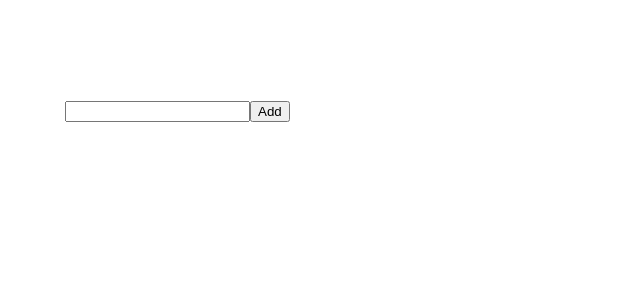
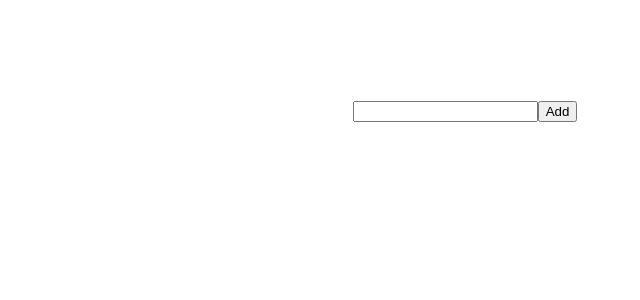
Before and after one commit to Randan/react-hl-hw, a React (Create React App) app in the folder todo/: page / in a window 1280 px wide. Shown: the top 300 px of the page, without its empty margins (175-815 px from the left). Built offline with nearby package versions, Linux system fonts and the light colour scheme.

Commit message:
checked el after deleting fixed; console.log for triggered events

```diff
--- a/todo/src/App.css
+++ b/todo/src/App.css
@@ -1,7 +1,11 @@
 .App {
   width: 800px;
   margin: 0 auto;
-  padding: 100px;
+  padding: 100px 0;
+  height: 100vh;
+  display: flex;
+  align-items: top;
+  justify-content: center;
 }
 
 ul {
--- a/todo/src/App.js
+++ b/todo/src/App.js
@@ -14,9 +14,11 @@ class App extends React.Component {
         }
     }
 
-    onChange = (value) => {
-        this.setState({value});
-    }
+    componentDidMount = () => console.log('App.js', 'componentDidMount');
+    componentDidUpdate = () => console.log('App.js', 'componentDidUpdate');
+    componentWillUnmount = () => console.log('App.js', 'componentWillUnmount');
+
+    onChange = (value) => this.setState({value});
 
     onSubmit = () => {
         const {value, list} = this.state;
@@ -44,8 +46,16 @@ class App extends React.Component {
         const {list} = this.state;
         const {onChange, onSubmit, removeItem} = this;
 
+        /**
+         * console.log() 'cause render message elements
+         * about render elements to DOM will trigger
+         * componentDidUpdate() which will lead to a loop
+         */
+        console.log('App.js', 'render');
+
         return (
             <div className="App">
+                <div>
                     <InputField
                         onChange={onChange}
                         onSubmit={onSubmit}
@@ -62,6 +72,7 @@ class App extends React.Component {
                         )}
                     </ul>
                 </div>
+            </div>
         );
     }
 
--- a/todo/src/components/input-field.js
+++ b/todo/src/components/input-field.js
@@ -1,6 +1,10 @@
 import React from 'react'
 
 class InputField extends React.Component {
+
+    componentDidMount = () => console.log('Input-field.js', 'componentDidMount');
+    componentDidUpdate = () => console.log('Input-field.js', 'componentDidUpdate');
+    componentWillUnmount = () => console.log('Input-field.js', 'componentWillUnmount');
 
     pushProps = (e) => this.props.onChange(e.target.value);
 
@@ -11,6 +15,8 @@ class InputField extends React.Component {
 
     render() {
         const {props, pushProps, handleAddItem} = this;
+
+        console.log('Input-field.js', 'render');
 
         return (
             <form
--- a/todo/src/components/list-item.js
+++ b/todo/src/components/list-item.js
@@ -9,7 +9,15 @@ class ListItem extends React.Component {
         }
     }
 
-    removeItem = () => this.props.removeItem(this.props.id);
+    componentDidMount = () => console.log('List-item.js', 'componentDidMount');
+    componentDidUpdate = () => console.log('List-item.js', 'componentDidUpdate');
+    componentWillUnmount = () => console.log('List-item.js', 'componentWillUnmount');
+
+
+    removeItem = () => {
+        this.setState({itemElementClass: false});
+        this.props.removeItem(this.props.id);
+    }
 
     onCheck = () => {
         const {itemElementClass} = this.state;
@@ -23,11 +31,16 @@ class ListItem extends React.Component {
         const {removeItem, onCheck} = this;
         const {itemElementClass} = this.state;
 
+        console.log('List-item.js', 'render');
+
         return (
             <li>
                 <input
                     type="checkbox"
                     onChange={onCheck}
+                    checked={
+                        itemElementClass ? 'checked' : ''
+                    }
                 />
                 <span
                     className={
```
Lines whose indentation alone changed are shown as unchanged.
